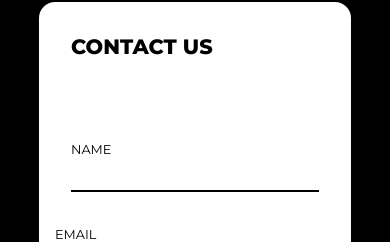
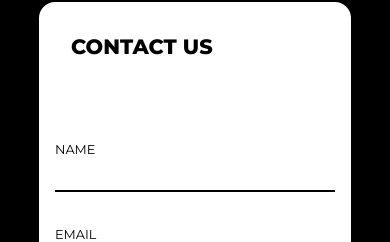
Before and after one commit to smooot-admin/smooot-website, a Next.js app: page / in a window 390 px wide. Shown: the part 2336-2578 px from the top of the page. Built offline with nearby package versions, Linux system fonts and the light colour scheme.

Commit message:
fixed width of name input in mobile devices and changed the alert font in mobile devices

```diff
--- a/styles/Home.module.scss
+++ b/styles/Home.module.scss
@@ -287,6 +287,10 @@
         @include flex(center);
         width: 80%;
         margin: 0 auto;
+
+        @include mobile($mobile) {
+          font-size: .7rem;
+        }
       }
 
       .box {
@@ -322,7 +326,7 @@
           margin: 5rem 2rem;
 
           &:first-child {
-            margin: 2rem;
+            margin-top: 2rem;
           }
         }
         label {
```
